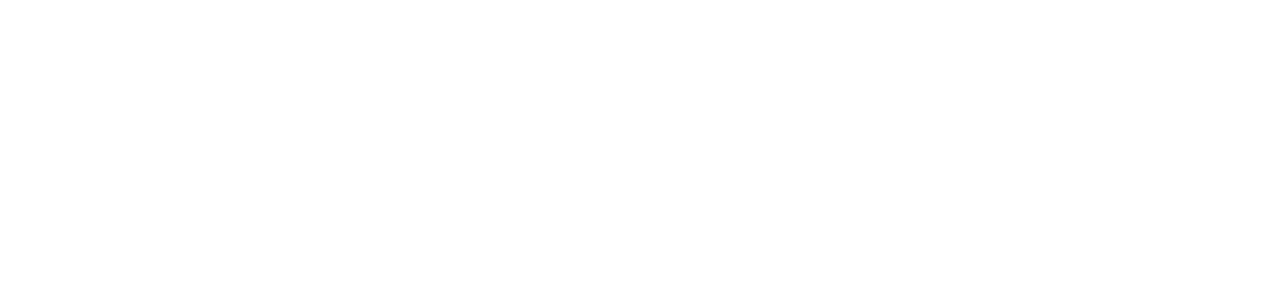
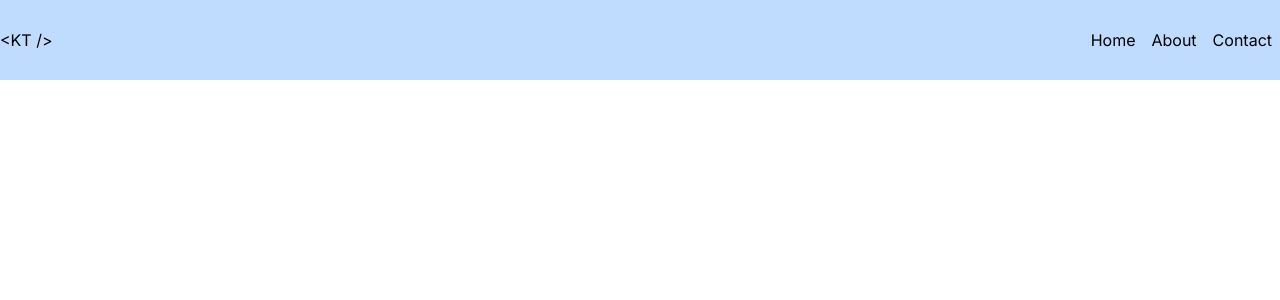
Before and after one commit to KyleMThornton/kylethorntondev, a Next.js app: page / in a window 1280 px wide. Shown: the top 300 px of the page. Built offline with nearby package versions, Linux system fonts and the light colour scheme.

Commit message:
Basic navbar

```diff
--- a/src/app/layout.tsx
+++ b/src/app/layout.tsx
@@ -1,6 +1,7 @@
 import type { Metadata } from "next";
 import { Inter } from "next/font/google";
 import "./globals.css";
+import Navbar from "@/components/Navbar";
 
 const inter = Inter({ subsets: ["latin"] });
 
@@ -16,7 +17,10 @@
 }>) {
   return (
     <html lang="en">
-      <body className={inter.className}>{children}</body>
+      <body className={inter.className}>
+        <Navbar />
+        {children}
+      </body>
     </html>
   );
 }
--- /dev/null
+++ b/src/components/Navbar.tsx
@@ -0,0 +1,14 @@
+export default function Navbar() {
+  return (
+    <nav className="w-vw bg-blue-200 h-20 flex items-center">
+      <div className="container flex justify-between align-middle">
+        <h2>&lt;KT /&gt;</h2>
+        <ul className="flex">
+          <li className="px-2">Home</li>
+          <li className="px-2">About</li>
+          <li className="px-2">Contact</li>
+        </ul>
+      </div>
+    </nav>
+  );
+}
```
